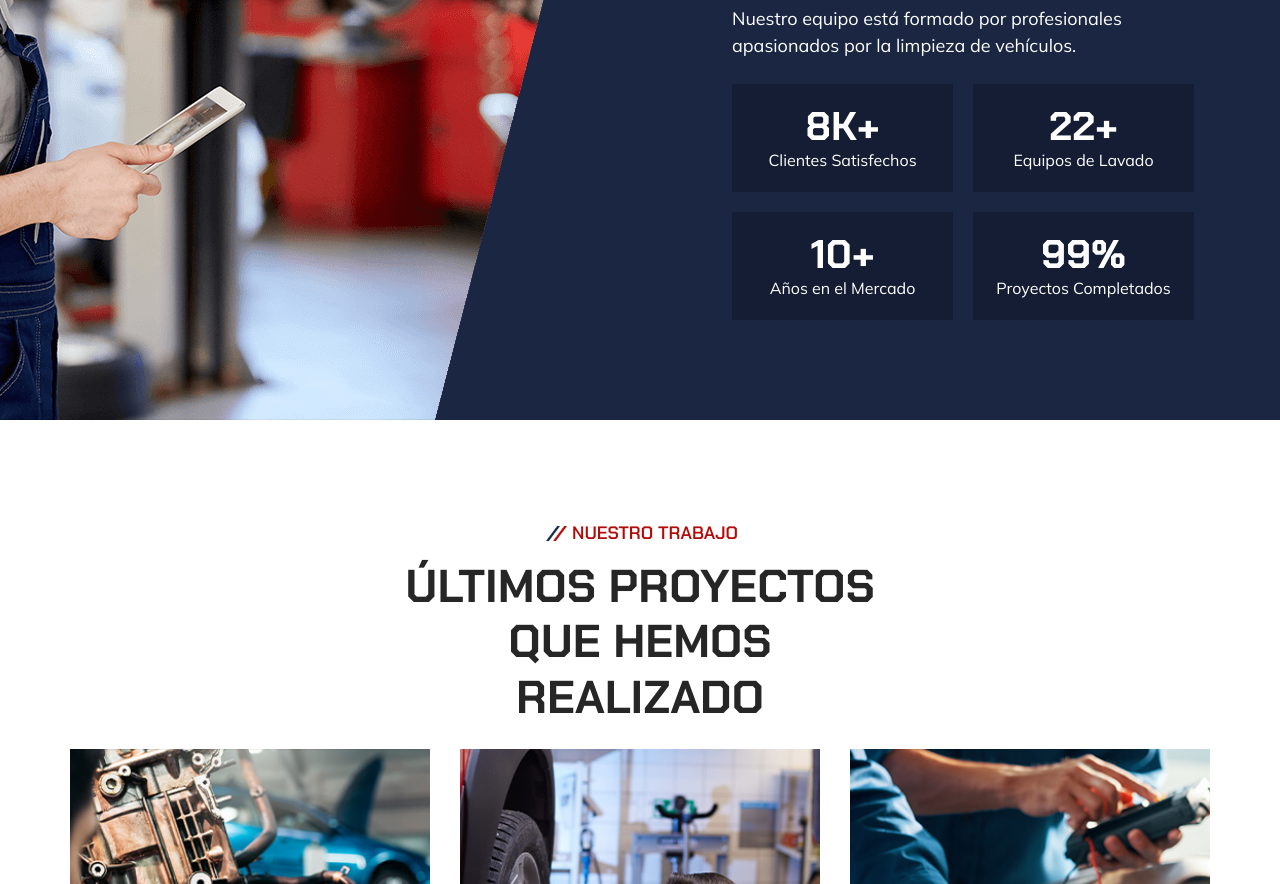
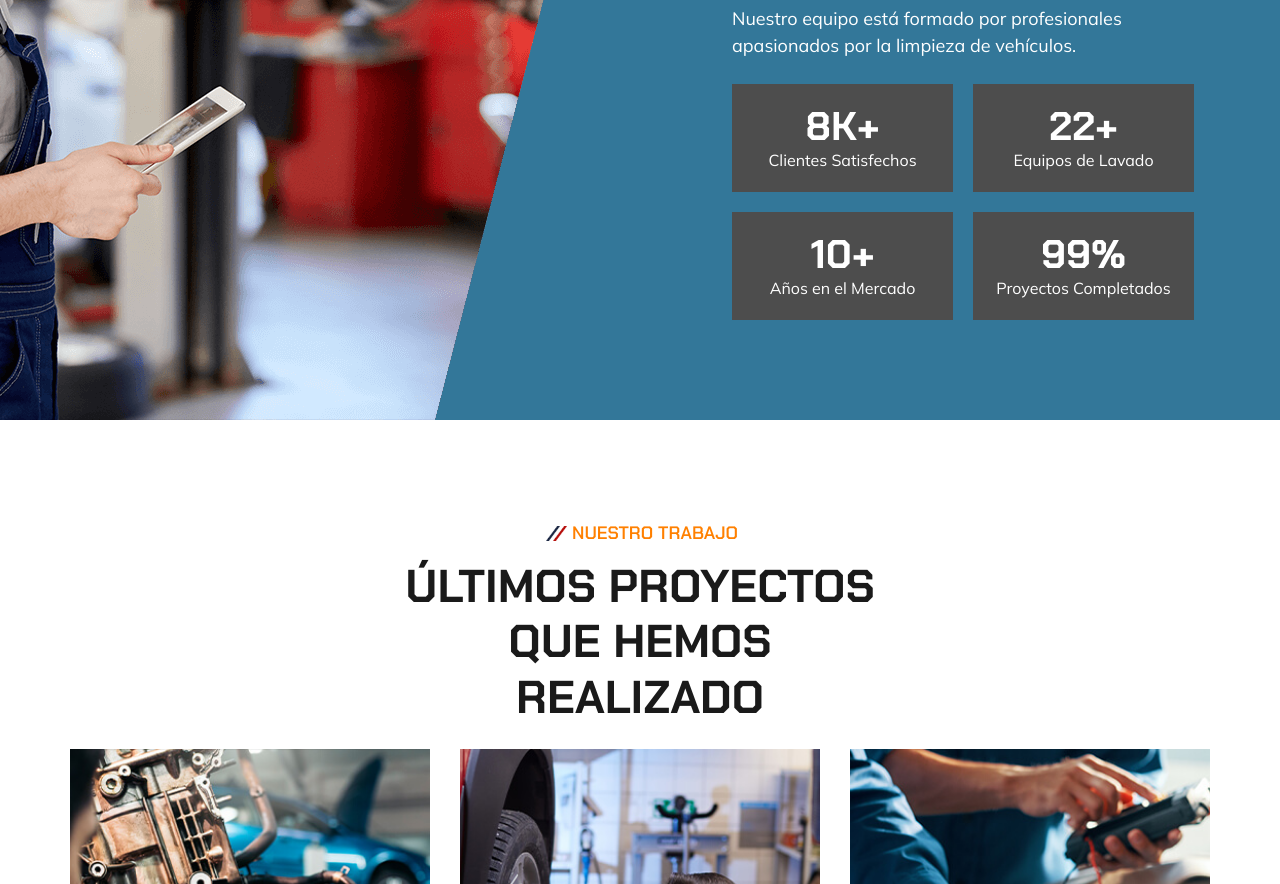
Before and after one commit to Gio-Zam161205/AutoFix, a plain HTML site: page index.html in a window 1280 px wide. Shown: the part 2371-3255 px from the top of the page. Drawn offline with nearby package versions, Linux system fonts and the light colour scheme.

Commit message:
Update style.css

```diff
--- a/assets/css/style.css
+++ b/assets/css/style.css
@@ -1,40 +1,18 @@
-/*-----------------------------------*\
-  #style.css
-\*-----------------------------------*/
-
-/**
- * copyright 2022 codewithsadee
- */
+:root {
 
 
+   --international-orange-engineering: hsl(30, 100%, 50%);
+   --cadet-blue-creyola: hsl(145, 60%, 55%);
+   --oxford-blue-1: hsl(0, 0%, 20%);
+   --oxford-blue-2: hsl(0, 0%, 30%);
+   --oxford-blue-3: hsl(0, 0%, 40%);
+   --sonic-silver: hsl(35, 20%, 60%);
+   --space-cadet: hsl(200, 50%, 40%);
+   --pastel-pink: hsl(340, 70%, 75%);
+   --eerie-black: hsl(0, 0%, 10%);
+   --light-gray: hsl(0, 0%, 85%);
+   --white: hsl(0, 0%, 100%);
 
-
-
-/*-----------------------------------*\
-  #CUSTOM PROPERTY
-\*-----------------------------------*/
-
-:root {
-
-  /**
-   * colors
-   */
-
-  --international-orange-engineering: hsl(1, 91%, 37%);
-  --cadet-blue-creyola: hsl(222, 14%, 69%);
-  --oxford-blue-1: hsl(222, 47%, 15%);
-  --oxford-blue-2: hsl(222, 44%, 14%);
-  --oxford-blue-3: hsl(222, 50%, 11%);
-  --sonic-silver: hsl(0, 0%, 44%);
-  --space-cadet: hsl(222, 44%, 18%);
-  --pastel-pink: hsl(1, 53%, 75%);
-  --eerie-black: hsl(0, 0%, 15%);
-  --light-gray: hsl(0, 0%, 80%);
-  --white: hsl(0, 0%, 100%);
-
-  /**
-   * typography
-   */
 
   --ff-chakra-petch: 'Chakra Petch', sans-serif;
   --ff-mulish: 'Mulish', sans-serif;
@@ -50,41 +28,22 @@
   --fw-600: 600;
   --fw-700: 700;
 
-  /**
-   * spacing
-   */
 
   --section-padding: 60px;
 
-  /**
-   * box shadow
-   */
 
   --shadow: 0px 0px 100px 0px hsl(216, 9%, 90%);
 
-  /**
-   * border radius
-   */
+
 
   --radius-pill: 100px;
   --radius-circle: 50%;
 
-  /**
-   * transition
-   */
 
   --transition: 0.25s ease;
   --cubic-out: cubic-bezier(0.05, 0.83, 0.52, 0.97);
 
 }
-
-
-
-
-
-/*-----------------------------------*\
-  #RESET
-\*-----------------------------------*/
 
 *,
 *::before,
@@ -139,14 +98,6 @@ body {
 ::-webkit-scrollbar-thumb { background-color: hsl(0, 0%, 80%); }
 
 ::-webkit-scrollbar-thumb:hover { background-color: hsl(0, 0%, 70%); }
-
-
-
-
-
-/*-----------------------------------*\
-  #REUSED STYLE
-\*-----------------------------------*/
 
 .container { padding-inline: 16px; }
 
@@ -307,13 +258,6 @@ body {
 .has-scrollbar::-webkit-scrollbar-button { width: 15%; }
 
 
-
-
-
-/*-----------------------------------*\
-  #HEADER
-\*-----------------------------------*/
-
 .header .btn { display: none; }
 
 .header {
@@ -387,13 +331,6 @@ body {
   color: var(--international-orange-engineering);
 }
 
-
-
-
-/*-----------------------------------*\
-  #HERO
-\*-----------------------------------*/
-
 .hero {
   position: relative;
   padding-block-start: calc(var(--section-padding) + 70px);
@@ -428,12 +365,6 @@ body {
 
 
 
-
-
-/*-----------------------------------*\
-  #SERVICE
-\*-----------------------------------*/
-
 .service-banner { display: none; }
 
 .service { text-align: center; }
@@ -457,12 +388,6 @@ body {
 .service .btn { margin-inline: auto; }
 
 
-
-
-
-/*-----------------------------------*\
-  #ABOUT
-\*-----------------------------------*/
 
 .about {
   background-color: var(--space-cadet);
@@ -503,12 +428,6 @@ body {
 
 
 
-
-
-/*-----------------------------------*\
-  #WORK
-\*-----------------------------------*/
-
 .work .container { padding-inline: 0; }
 
 .work .section-title { margin-block-end: 24px; }
@@ -548,13 +467,6 @@ body {
   border-radius: var(--radius-circle);
 }
 
-
-
-
-
-/*-----------------------------------*\
-  #FOOTER
-\*-----------------------------------*/
 
 .footer { color: var(--cadet-blue-creyola); }
 
@@ -626,26 +538,10 @@ body {
 
 
 
-
-/*-----------------------------------*\
-  #MEDIA QUERIES
-\*-----------------------------------*/
-
-/**
- * responsive for large than 575px screen
- */
-
 @media (min-width: 575px) {
-
-  /**
-   * CUSTOM PROPERTY
-   */
 
   :root {
 
-    /**
-     * typography
-     */
 
     --fs-2: 4rem;
     --fs-3: 2.8rem;
@@ -653,11 +549,6 @@ body {
 
   }
 
-
-
-  /**
-   * REUSED STYLE
-   */
 
   .container {
     max-width: 540px;
@@ -668,12 +559,6 @@ body {
   .section-subtitle { --fs-5: 1.6rem; }
 
   .h2 { font-weight: var(--fw-700); }
-
-
-
-  /**
-   * HERO
-   */
 
   .hero .container { max-width: unset; }
 
@@ -686,9 +571,6 @@ body {
 
 
 
-  /**
-   * SERVICE
-   */
 
   .service .section-title { margin-block-end: 30px; }
 
@@ -700,11 +582,6 @@ body {
   }
 
 
-
-  /**
-   * ABOUT
-   */
-
   .about-list {
     grid-template-columns: 1fr 1fr;
     gap: 20px;
@@ -714,17 +591,9 @@ body {
 
 
 
-  /**
-   * WORK
-   */
-
   .scrollbar-item { min-width: calc(50% - 15px); }
 
 
-
-  /**
-   * FOOTER
-   */
 
   .footer-top {
     position: relative;
@@ -746,21 +615,11 @@ body {
 
 
 
-/**
- * responsive for large than 768px screen
- */
-
 @media (min-width: 768px) {
-
-  /**
-   * CUSTOM PROPERTY
-   */
 
   :root {
 
-    /**
-     * typography
-     */
+
 
     --fs-1: 4rem;
     --fs-2: 5rem;
@@ -769,10 +628,6 @@ body {
   }
 
 
-
-  /**
-   * REUSED STYLE
-   */
 
   .container,
   .hero-content { max-width: 720px; }
@@ -788,19 +643,12 @@ body {
 
 
 
-  /**
-   * HERO
-   */
-
   .hero { --section-padding: 120px; }
 
   .hero .section-text { margin-block-end: 30px; }
 
 
 
-  /**
-   * SERVICE
-   */
 
   .service-banner {
     display: block;
@@ -819,11 +667,6 @@ body {
   }
 
 
-
-  /**
-   * ABOUT
-   */
-
   .about-banner { max-width: max-content; }
 
   .about-banner,
@@ -832,10 +675,6 @@ body {
   .about .section-text { max-width: 520px; }
 
 
-
-  /**
-   * FOOTER
-   */
 
   .footer-top .container { grid-template-columns: 1fr 0.9fr 0.9fr; }
 
@@ -847,39 +686,22 @@ body {
 
 
 
-/**
- * responsive for large than 992px screen
- */
-
 @media (min-width: 992px) {
 
-  /**
-   * CUSTOM PROPERTY
-   */
+
 
   :root {
 
-    /**
-     * typography
-     */
 
     --fs-2: 4.4rem;
     --fs-3: 3.8rem;
     --fs-4: 2.2rem;
 
-    /**
-     * spacing
-     */
 
     --section-padding: 100px;
 
   }
 
-
-
-  /**
-   * REUSED STYLE
-   */
 
   .container { max-width: 960px; }
 
@@ -887,10 +709,6 @@ body {
   .card-text { font-size: 1.8rem; }
 
 
-
-  /**
-   * HEADER
-   */
 
   .nav-toggle-btn { display: none; }
 
@@ -934,10 +752,6 @@ body {
 
 
 
-  /**
-   * HERO
-   */
-
   .hero {
     text-align: left;
     padding-block-end: 80px;
@@ -954,11 +768,6 @@ body {
 
   .hero-banner img { width: 55%; }
 
-
-
-  /**
-   * SERVICE
-   */
 
   .service-card .card-text {
     padding-inline: 25px;
@@ -978,11 +787,6 @@ body {
     width: 210%;
   }
 
-
-
-  /**
-   * ABOUT
-   */
 
   .about {
     position: relative;
@@ -1021,11 +825,6 @@ body {
   }
 
 
-
-  /**
-   * WORK
-   */
-
   .has-scrollbar { overflow-x: visible; }
 
   .scrollbar-item { min-width: calc(33.33% - 20px); }
@@ -1034,34 +833,15 @@ body {
 
 
 
-
-
-/**
- * responsive for large than 1200px screen
- */
-
 @media (min-width: 1200px) {
-
-  /**
-   * CUSTOM PROPERTY
-   */
 
   :root {
 
-    /**
-     * typography
-     */
 
     --fs-2: 5rem;
     --fs-3: 4.6rem;
 
   }
-
-
-
-  /**
-   * REUSED STYLE
-   */
 
   .container,
   .hero .container { max-width: 1140px; }
@@ -1072,10 +852,6 @@ body {
 
 
 
-  /**
-   * HEADER
-   */
-
   .header { padding-block: 25px; }
 
   .logo img { width: 128px; }
@@ -1084,12 +860,6 @@ body {
     font-size: unset;
     padding-block: 15px;
   }
-
-
-
-  /**
-   * HERO
-   */
 
   .hero { padding-block: 250px 180px; }
 
@@ -1103,10 +873,6 @@ body {
   .hero-banner img { width: 70%; }
 
 
-
-  /**
-   * SERVICE
-   */
 
   .service .section-title { max-width: 700px; }
 
@@ -1135,10 +901,6 @@ body {
 
 
 
-  /**
-   * WORK
-   */
-
   .work-card .card-btn {
     font-size: 2.4rem;
     width: 55px;
@@ -1146,10 +908,6 @@ body {
   }
 
 
-
-  /**
-   * FOOTER
-   */
 
   .footer-top { padding-block: 150px; }
 
@@ -1180,37 +938,20 @@ body {
 
 
 
-/**
- * responsive for large than 1400px screen
- */
-
 @media (min-width: 1400px) {
 
-  /**
-   * CUSTOM PROPERTY
-   */
 
   :root {
 
-    /**
-     * typography
-     */
 
     --fs-2: 6rem;
 
-    /**
-     * spacing
-     */
 
     --section-padding: 140px;
 
   }
 
 
-
-  /**
-   * REUSED STYLE
-   */
 
   :is(.header, .hero) .container { max-width: 1280px; }
 
@@ -1221,17 +962,9 @@ body {
 
 
 
-  /**
-   * HEADER
-   */
-
   .header .btn { padding: 18px 36px; }
 
 
-
-  /**
-   * HERO
-   */
 
   .hero { padding-block: 280px; }
 
@@ -1241,20 +974,11 @@ body {
 
 
 
-  /**
-   * ABOUT
-   */
-
   .about::before { width: 55%; }
 
   .about-banner .w-100 { width: 50%; }
 
 
-
-  /**
-   * FOOTER
-   */
-
   .footer-top .container { padding-inline-start: 20%; }
 
 }
```
